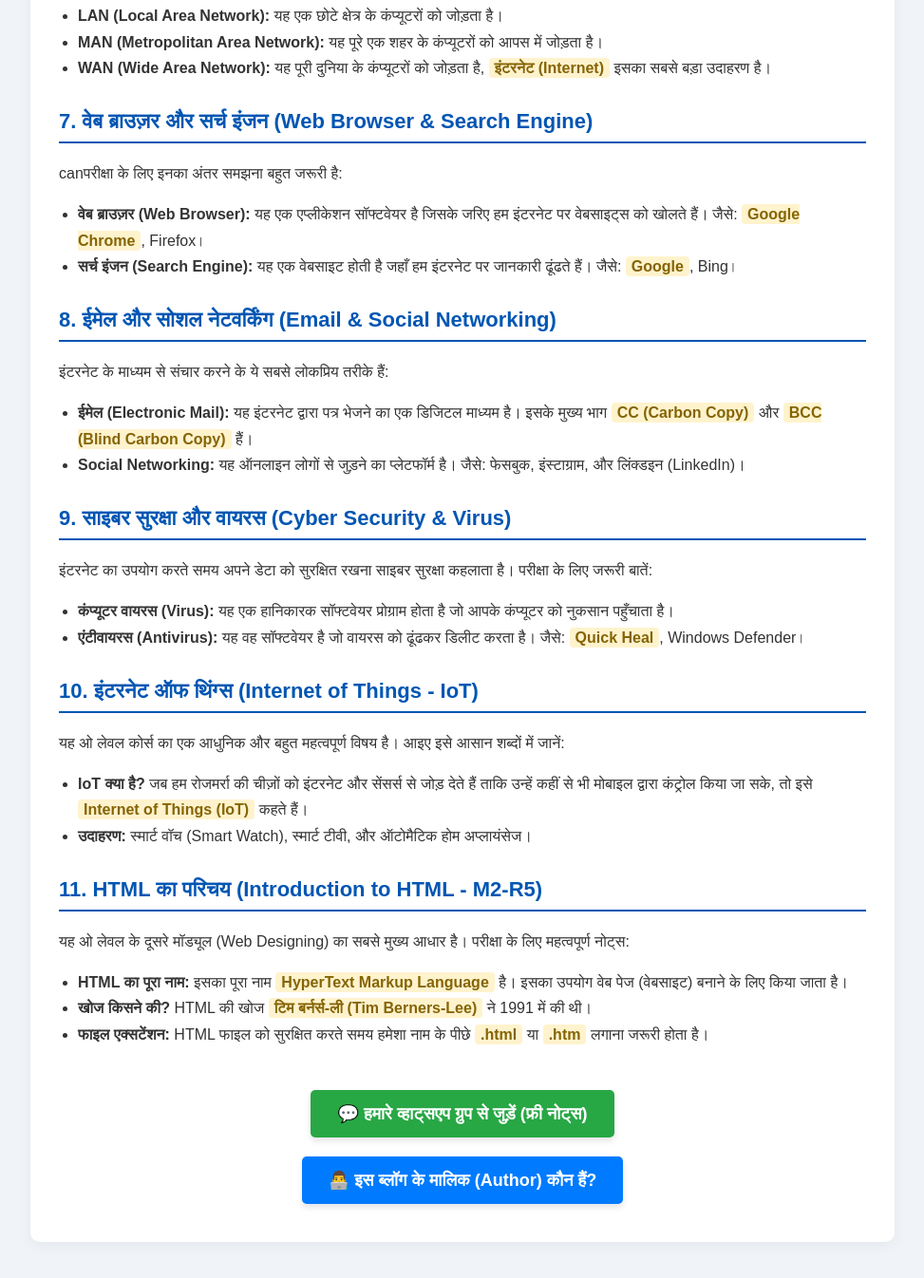
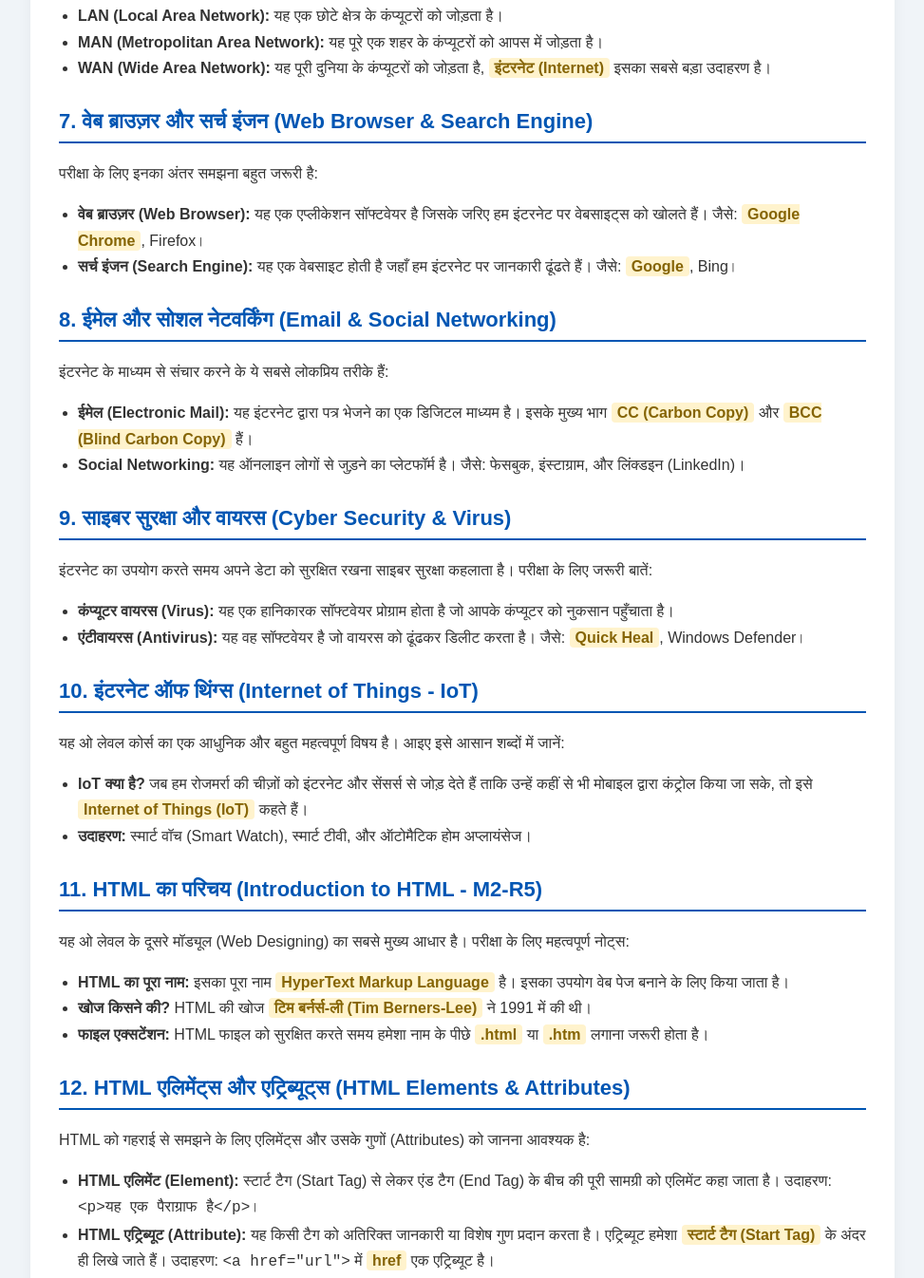
Before and after one commit to Shivakant1997/mycomputerblog, a plain HTML site: page index.html in a window 1280 px wide. Shown: the part 1420-2766 px from the top of the page at 95% size, without its empty margins (153-1126 px from the left). Drawn offline with Linux system fonts and the light colour scheme.

Commit message:
Fix typos and improve HTML content clarity

```diff
--- a/index.html
+++ b/index.html
@@ -77,7 +77,7 @@
         </ul>
 
         <h2>7. वेब ब्राउज़र और सर्च इंजन (Web Browser & Search Engine)</h2>
-        <p> canपरीक्षा के लिए इनका अंतर समझना बहुत जरूरी है:</p>
+        <p>परीक्षा के लिए इनका अंतर समझना बहुत जरूरी है:</p>
         <ul>
             <li><b>वेब ब्राउज़र (Web Browser):</b> यह एक एप्लीकेशन सॉफ्टवेयर है जिसके जरिए हम इंटरनेट पर वेबसाइट्स को खोलते हैं। जैसे: <span class="highlight">Google Chrome</span>, Firefox।</li>
             <li><b>सर्च इंजन (Search Engine):</b> यह एक वेबसाइट होती है जहाँ हम इंटरनेट पर जानकारी ढूंढते हैं। जैसे: <span class="highlight">Google</span>, Bing।</li>
@@ -107,9 +107,16 @@
         <h2>11. HTML का परिचय (Introduction to HTML - M2-R5)</h2>
         <p>यह ओ लेवल के दूसरे मॉड्यूल (Web Designing) का सबसे मुख्य आधार है। परीक्षा के लिए महत्वपूर्ण नोट्स:</p>
         <ul>
-            <li><b>HTML का पूरा नाम:</b> इसका पूरा नाम <span class="highlight">HyperText Markup Language</span> है। इसका उपयोग वेब पेज (वेबसाइट) बनाने के लिए किया जाता है।</li>
+            <li><b>HTML का पूरा नाम:</b> इसका पूरा नाम <span class="highlight">HyperText Markup Language</span> है। इसका उपयोग वेब पेज बनाने के लिए किया जाता है।</li>
             <li><b>खोज किसने की?</b> HTML की खोज <span class="highlight">टिम बर्नर्स-ली (Tim Berners-Lee)</span> ने 1991 में की थी।</li>
             <li><b>फाइल एक्सटेंशन:</b> HTML फाइल को सुरक्षित करते समय हमेशा नाम के पीछे <span class="highlight">.html</span> या <span class="highlight">.htm</span> लगाना जरूरी होता है।</li>
+        </ul>
+
+        <h2>12. HTML एलिमेंट्स और एट्रिब्यूट्स (HTML Elements & Attributes)</h2>
+        <p>HTML को गहराई से समझने के लिए एलिमेंट्स और उसके गुणों (Attributes) को जानना आवश्यक है:</p>
+        <ul>
+            <li><b>HTML एलिमेंट (Element):</b> स्टार्ट टैग (Start Tag) से लेकर एंड टैग (End Tag) के बीच की पूरी सामग्री को एलिमेंट कहा जाता है। उदाहरण: <code>&lt;p&gt;यह एक पैराग्राफ है&lt;/p&gt;</code>।</li>
+            <li><b>HTML एट्रिब्यूट (Attribute):</b> यह किसी टैग को अतिरिक्त जानकारी या विशेष गुण प्रदान करता है। एट्रिब्यूट हमेशा <span class="highlight">स्टार्ट टैग (Start Tag)</span> के अंदर ही लिखे जाते हैं। उदाहरण: <code>&lt;a href="url"&gt;</code> में <span class="highlight">href</span> एक एट्रिब्यूट है।</li>
         </ul>
 
         <div class="btn-container">
```
